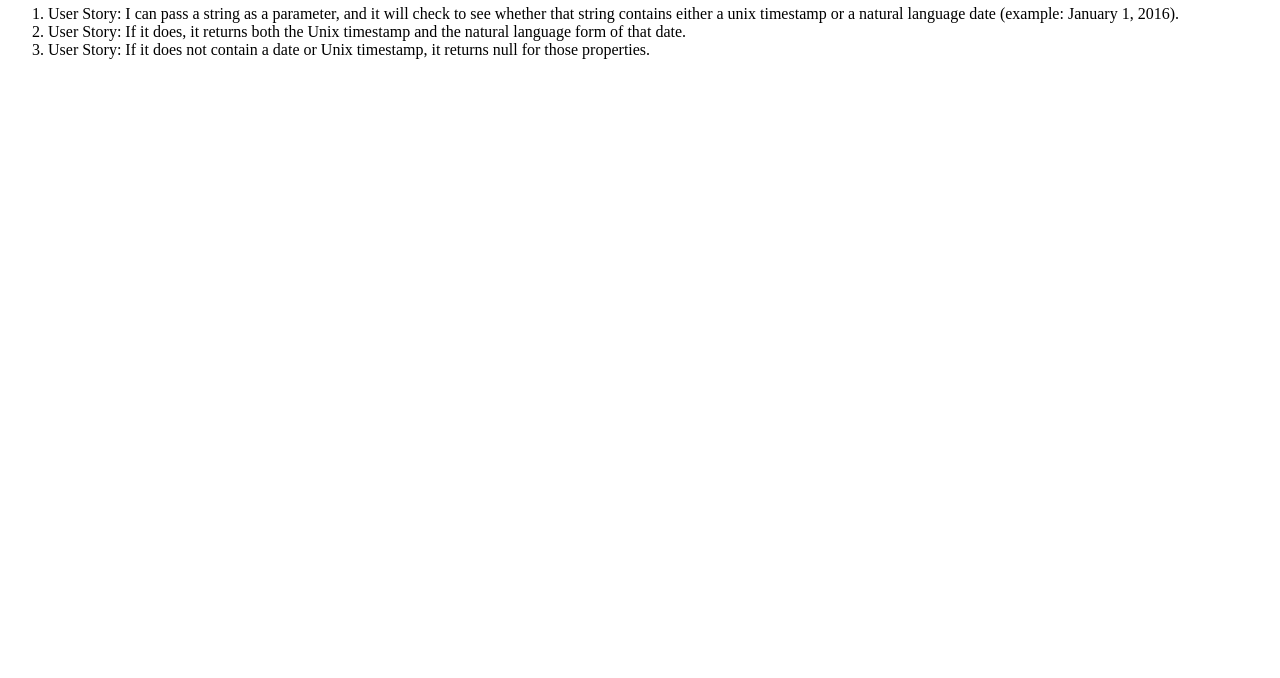
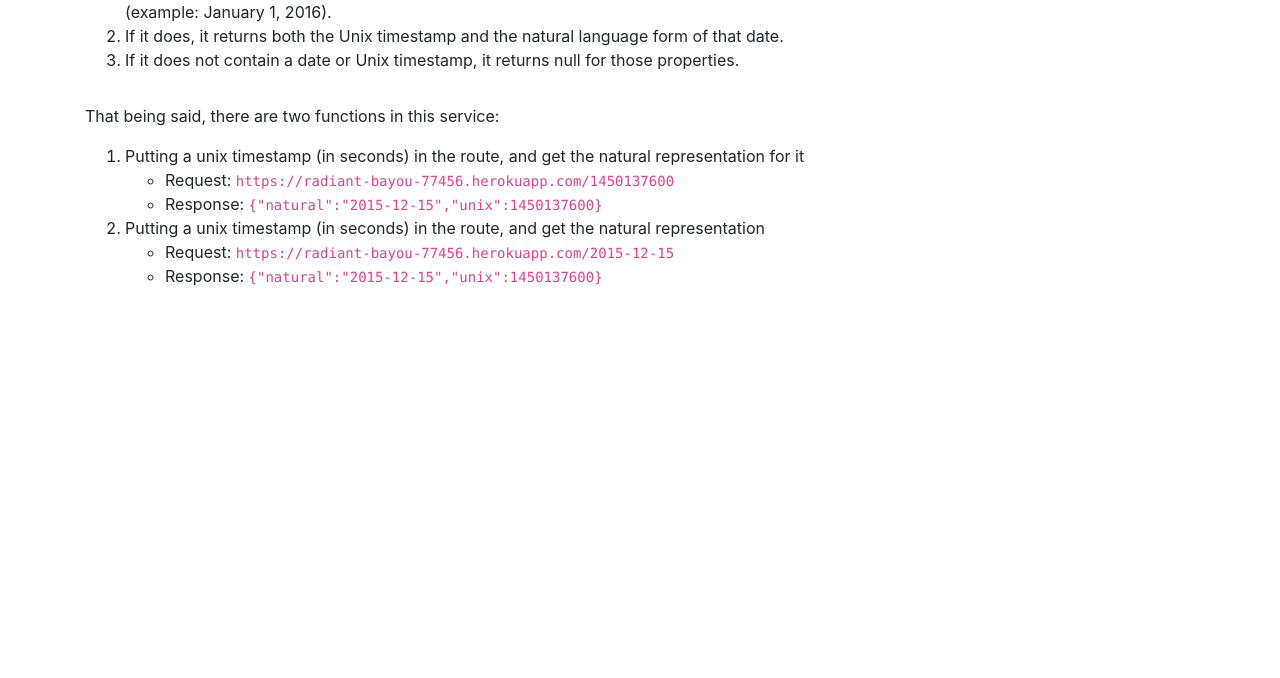
Before and after one commit to Lingfei-Li/freecodecamp_timestamp, a website: page src/public/index.html in a window 1280 px wide. Shown: the part 122-800 px from the top of the page. Drawn offline with nearby package versions, Linux system fonts and the light colour scheme.

Commit message:
Getting everything polished a little bit

```diff
--- a/src/public/index.html
+++ b/src/public/index.html
@@ -3,22 +3,67 @@
 <head>
     <meta charset="UTF-8">
     <title>Timestamp</title>
+
+    <!--Bootstrap-->
+    <link href="https://maxcdn.bootstrapcdn.com/bootswatch/3.3.6/cosmo/bootstrap.min.css" type="text/css" rel="stylesheet"/>
+    <!--Bootswatch-->
+    <!--<link href="https://maxcdn.bootstrapcdn.com/bootstrap/3.3.7/css/bootstrap.min.css" rel="stylesheet" integrity="sha384-BVYiiSIFeK1dGmJRAkycuHAHRg32OmUcww7on3RYdg4Va+PmSTsz/K68vbdEjh4u" crossorigin="anonymous">-->
+    <!--<script src="https://maxcdn.bootstrapcdn.com/bootstrap/3.3.7/js/bootstrap.min.js" integrity="sha384-Tc5IQib027qvyjSMfHjOMaLkfuWVxZxUPnCJA7l2mCWNIpG9mGCD8wGNIcPD7Txa" crossorigin="anonymous"></script>-->
+
 </head>
 <body>
+
+<div class="container">
+
     <h1> Timestamp Microservice </h1>
 
-<h2>User Stories:</h2>
+    <blockquote style="display: inline-block;">
+        <h3>User Stories:</h3>
         <ol>
             <li>
-        User Story: I can pass a string as a parameter, and it will check to see whether that string contains either a unix timestamp or a natural language date (example: January 1, 2016).
+                I can pass a string as a parameter, and it will check to see whether that string contains either a unix timestamp or a natural language date (example: January 1, 2016).
             </li>
             <li>
-        User Story: If it does, it returns both the Unix timestamp and the natural language form of that date.
+                If it does, it returns both the Unix timestamp and the natural language form of that date.
             </li>
             <li>
-        User Story: If it does not contain a date or Unix timestamp, it returns null for those properties.
+                If it does not contain a date or Unix timestamp, it returns null for those properties.
             </li>
         </ol>
+    </blockquote>
+
+    <p>That being said, there are two functions in this service:</p>
+    <ol>
+
+        <li>
+            Putting a unix timestamp (in seconds) in the route, and get the natural representation for it
+            <ul>
+                <li>
+                    Request:
+                    <code>https://radiant-bayou-77456.herokuapp.com/1450137600</code>
+                </li>
+                <li>
+                    Response:
+                    <code>{"natural":"2015-12-15","unix":1450137600}</code>
+                </li>
+            </ul>
+        </li>
+        <li>
+            Putting a unix timestamp (in seconds) in the route, and get the natural representation
+            <ul>
+                <li>
+                    Request:
+                    <code>https://radiant-bayou-77456.herokuapp.com/2015-12-15</code>
+                </li>
+                <li>
+                    Response:
+                    <code>{"natural":"2015-12-15","unix":1450137600}</code>
+                </li>
+            </ul>
+    </ol>
+
+
+</div>
 
 </body>
 </html>
--- a/src/server.js
+++ b/src/server.js
@@ -8,7 +8,7 @@ var moment = require('moment');
 
 var app = express();
 
-app.set('port', (process.env.PORT || 5000));
+app.set('port', (process.env.PORT || 1234));
 
 app.use(morgan("dev"));
 
```
Lines whose indentation alone changed are shown as unchanged.
